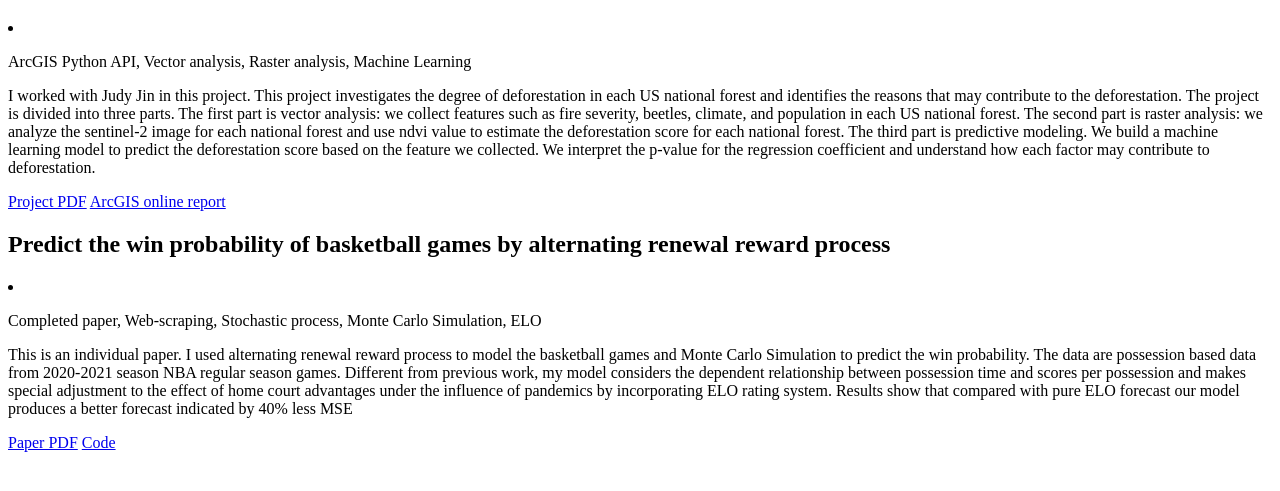
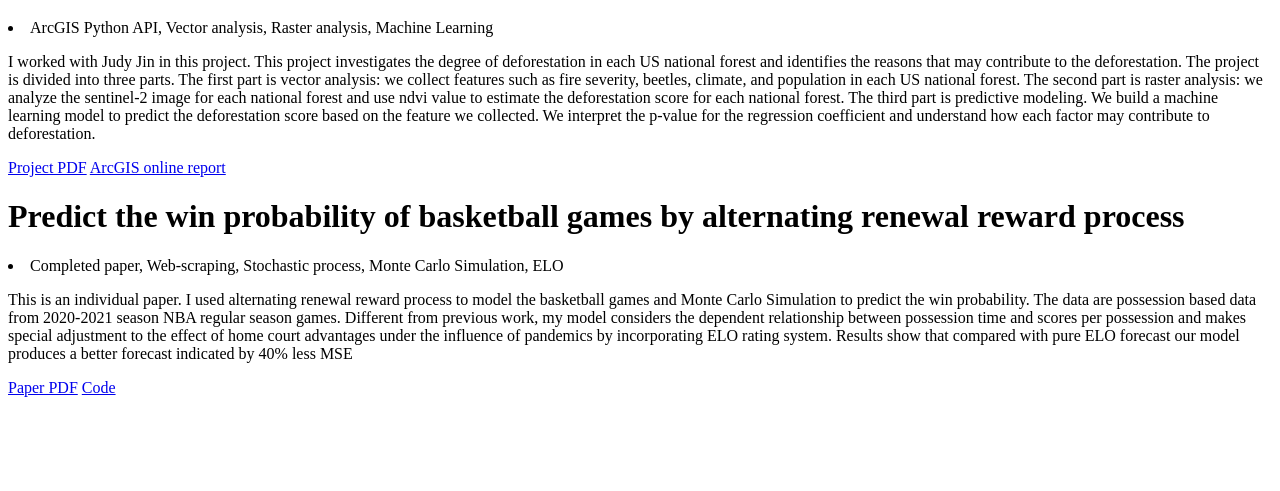
Before and after one commit to Bison2001/Bison2001.github.io, a plain HTML site: page project.html in a window 1280 px wide. Shown: the part 61-552 px from the top of the page. Drawn offline with Linux system fonts and the light colour scheme.

Commit message:
Update project.html

```diff
--- a/project.html
+++ b/project.html
@@ -6,24 +6,24 @@
 	</head>
 	<body>
 		<h1>Investigation of deforestation in US national forest</h1>
-    <li><p>ArcGIS Python API, Vector analysis, Raster analysis, Machine Learning</p></li>
+    <li>ArcGIS Python API, Vector analysis, Raster analysis, Machine Learning</li>
 		<p>I worked with Judy Jin in this project. This project investigates the degree of deforestation in each US national forest and identifies
       the reasons that may contribute to the deforestation. The project is divided into three parts. The first part is vector analysis: we
       collect features such as fire severity, beetles, climate, and population in each US national forest. The second part is raster analysis:
       we analyze the sentinel-2 image for each national forest and use ndvi value to estimate the deforestation score for each national forest.
       The third part is predictive modeling. We build a machine learning model to predict the deforestation score based on the feature we collected.
       We interpret the p-value for the regression coefficient and understand how each factor may contribute to deforestation.</p>
-		<a href="Deforestation_investigation.pdf">Project PDF</a>
+    <a href="Deforestation_investigation.pdf">Project PDF</a>
     <a href="https://ucsdonline.maps.arcgis.com/home/item.html?id=93addd4bd42745dab245e38232e844c5">ArcGIS online report</a>
 
-		<h2>Predict the win probability of basketball games by alternating renewal reward process</h2>
-    <li><p>Completed paper, Web-scraping, Stochastic process, Monte Carlo Simulation, ELO</p></li>
+		<h1>Predict the win probability of basketball games by alternating renewal reward process</h1>
+    <li>Completed paper, Web-scraping, Stochastic process, Monte Carlo Simulation, ELO</li>
 		<p>This is an individual paper. I used alternating renewal reward process to model the basketball games and Monte Carlo Simulation to
       predict the win probability. The data are possession based data from 2020-2021 season NBA regular season games. Different from previous work,
       my model considers the dependent relationship between possession time and scores per possession and makes special adjustment to the effect of
       home court advantages under the influence of pandemics by incorporating ELO rating system. Results show that compared with pure ELO forecast
       our model produces a better forecast indicated by 40% less MSE</p>
-		<a href="nba.pdf">Paper PDF</a>
+    <a href="nba.pdf">Paper PDF</a>
     <a href="https://github.com/Bison2001/NBA_Project">Code</a>
 
 	</body>
```
